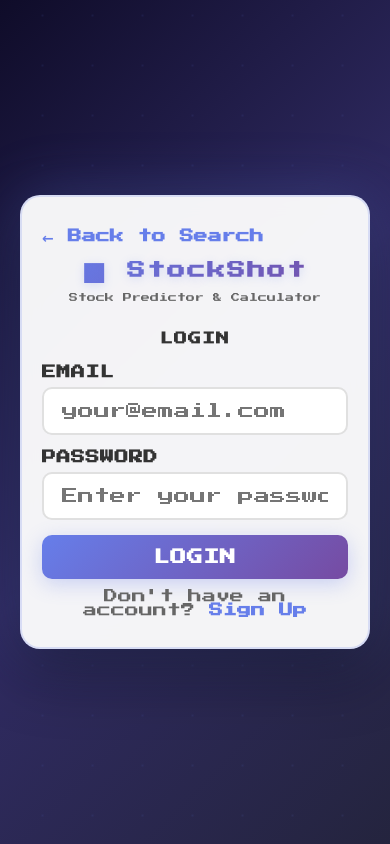
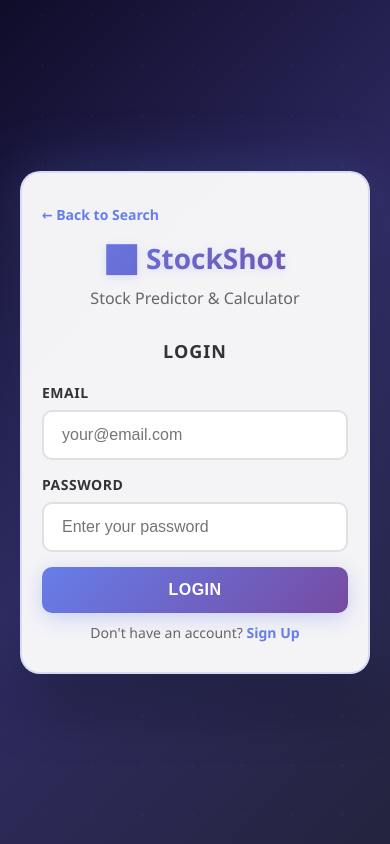
Before and after one commit to themiskouts/StockShot, a website: page login.html in a window 390 px wide. Drawn offline with Linux system fonts and the light colour scheme.

Commit message:
Changed css

```diff
--- a/style.css
+++ b/style.css
@@ -1,5 +1,4 @@
 @import url('https://fonts.googleapis.com/css2?family=Press+Start+2P&display=swap');
-
 * {
   margin: 0;
   padding: 0;
@@ -7,7 +6,7 @@
 }
 
 body {
-  font-family: 'Press Start 2P', cursive;
+  font-family: 'Segoe UI', Tahoma, Geneva, Verdana, sans-serif;
   background: linear-gradient(135deg, #0f0c29 0%, #302b63 50%, #24243e 100%);
   min-height: 100vh;
   display: flex;
@@ -29,18 +28,17 @@ body {
     border-radius: 8px;
     text-decoration: none;
     font-weight: 600;
-    font-size: 12px;
+    font-size: 14px;
     border: 1px solid #dcdfe6;
     transition: all 0.2s ease;
     margin-bottom: 20px;
     cursor: pointer;
-    font-family: 'Press Start 2P', cursive;
 }
 
 .btn-back:hover {
     background-color: #e4e7ed;
     color: #1a1a1a;
-    transform: translateX(-3px);
+    transform: translateX(-3px); /* Subtle shift left effect */
 }
 
 /* Animated background elements */
@@ -80,23 +78,20 @@ h1 {
   color: #667eea;
   margin-bottom: 10px;
   text-align: center;
-  font-size: 24px;
+  font-size: 36px;
   text-shadow: 0 2px 10px rgba(102, 126, 234, 0.2);
   background: linear-gradient(135deg, #667eea 0%, #764ba2 100%);
   -webkit-background-clip: text;
   -webkit-text-fill-color: transparent;
   background-clip: text;
-  font-family: 'Press Start 2P', cursive;
-  letter-spacing: 2px;
 }
 
 .subtitle {
   color: #666;
   text-align: center;
   margin-bottom: 30px;
-  font-size: 11px;
+  font-size: 16px;
   font-weight: 500;
-  font-family: 'Press Start 2P', cursive;
 }
 
 .search-box {
@@ -110,10 +105,9 @@ input {
   padding: 14px 18px;
   border: 2px solid #e0e0e0;
   border-radius: 12px;
-  font-size: 12px;
+  font-size: 16px;
   transition: all 0.3s ease;
   background: #f9f9f9;
-  font-family: 'Press Start 2P', cursive;
 }
 
 input:focus {
@@ -131,13 +125,12 @@ button {
   border: none;
   border-radius: 12px;
   cursor: pointer;
-  font-size: 11px;
+  font-size: 16px;
   font-weight: bold;
   transition: all 0.3s ease;
   box-shadow: 0 5px 20px rgba(102, 126, 234, 0.3);
   text-transform: uppercase;
   letter-spacing: 0.5px;
-  font-family: 'Press Start 2P', cursive;
 }
 
 button:hover {
@@ -175,31 +168,28 @@ button:active {
 }
 
 .stock-symbol {
-  font-size: 20px;
+  font-size: 28px;
   font-weight: bold;
   color: #667eea;
   margin-bottom: 12px;
   text-transform: uppercase;
   letter-spacing: 2px;
-  font-family: 'Press Start 2P', cursive;
 }
 
 .stock-price {
-  font-size: 24px;
+  font-size: 42px;
   background: linear-gradient(135deg, #667eea 0%, #764ba2 100%);
   -webkit-background-clip: text;
   -webkit-text-fill-color: transparent;
   background-clip: text;
   margin-bottom: 15px;
   font-weight: bold;
-  font-family: 'Press Start 2P', cursive;
 }
 
 .stock-change {
-  font-size: 11px;
+  font-size: 16px;
   margin-bottom: 8px;
   color: #555;
-  font-family: 'Press Start 2P', cursive;
 }
 
 .change-positive {
@@ -234,8 +224,6 @@ button:active {
   border: 2px solid #e0e0e0;
   border-radius: 10px;
   background: white;
-  font-family: 'Press Start 2P', cursive;
-  font-size: 11px;
 }
 
 .calc-input input:focus {
@@ -261,20 +249,18 @@ button:active {
 
 .result-label {
   color: #999;
-  font-size: 9px;
+  font-size: 13px;
   margin-bottom: 8px;
   text-transform: uppercase;
   letter-spacing: 0.5px;
   font-weight: 600;
-  font-family: 'Press Start 2P', cursive;
 }
 
 .result-value {
-  font-size: 18px;
+  font-size: 32px;
   color: #667eea;
   font-weight: bold;
   margin-bottom: 15px;
-  font-family: 'Press Start 2P', cursive;
 }
 
 .nav-buttons {
@@ -288,12 +274,11 @@ button:active {
   flex: 1;
   min-width: 120px;
   padding: 12px;
-  font-size: 9px;
+  font-size: 14px;
   background: #e0e0e0;
   color: #333;
   box-shadow: none;
   text-transform: capitalize;
-  font-family: 'Press Start 2P', cursive;
 }
 
 .nav-buttons button.active {
@@ -309,119 +294,9 @@ button:active {
 h3 {
   color: #333;
   margin-bottom: 15px;
-  font-size: 13px;
+  font-size: 18px;
   text-transform: uppercase;
   letter-spacing: 1px;
-  font-family: 'Press Start 2P', cursive;
-}
-
-/* Auth Form Styling */
-.auth-container {
-    max-width: 400px;
-}
-
-.auth-form {
-    display: flex;
-    flex-direction: column;
-    gap: 15px;
-}
-
-.form-group {
-    display: flex;
-    flex-direction: column;
-}
-
-.form-group label {
-    color: #333;
-    margin-bottom: 8px;
-    font-weight: 600;
-    font-size: 9px;
-    text-transform: uppercase;
-    letter-spacing: 0.5px;
-    font-family: 'Press Start 2P', cursive;
-}
-
-.form-group input {
-    padding: 14px 18px;
-    border: 2px solid #e0e0e0;
-    border-radius: 10px;
-    font-size: 11px;
-    transition: all 0.3s ease;
-    background: white;
-    font-family: 'Press Start 2P', cursive;
-}
-
-.form-group input:focus {
-    outline: none;
-    border-color: #667eea;
-    box-shadow: 0 0 20px rgba(102, 126, 234, 0.2);
-}
-
-.auth-button {
-    padding: 14px;
-    background: linear-gradient(135deg, #667eea 0%, #764ba2 100%);
-    color: white;
-    border: none;
-    border-radius: 10px;
-    cursor: pointer;
-    font-size: 11px;
-    font-weight: bold;
-    transition: all 0.3s ease;
-    text-transform: uppercase;
-    letter-spacing: 0.5px;
-    font-family: 'Press Start 2P', cursive;
-}
-
-.auth-button:hover {
-    transform: translateY(-3px);
-    box-shadow: 0 10px 30px rgba(102, 126, 234, 0.5);
-}
-
-.toggle-text {
-    text-align: center;
-    color: #666;
-    font-size: 9px;
-    margin-top: 10px;
-    font-family: 'Press Start 2P', cursive;
-}
-
-.toggle-text a {
-    color: #667eea;
-    cursor: pointer;
-    font-weight: bold;
-    text-decoration: none;
-    font-family: 'Press Start 2P', cursive;
-}
-
-.toggle-text a:hover {
-    text-decoration: underline;
-}
-
-.message {
-    padding: 12px;
-    border-radius: 8px;
-    text-align: center;
-    margin-bottom: 15px;
-    display: none;
-    font-weight: 600;
-    font-size: 9px;
-    font-family: 'Press Start 2P', cursive;
-}
-
-.message.success {
-    background: #d4edda;
-    color: #155724;
-    display: block;
-}
-
-.message.error {
-    background: #f8d7da;
-    color: #721c24;
-    display: block;
-}
-
-#signup-form {
-    display: none;
 }
 
 /* Responsive */
@@ -431,11 +306,11 @@ h3 {
   }
 
   h1 {
-    font-size: 18px;
+    font-size: 28px;
   }
 
   .stock-price {
-    font-size: 20px;
+    font-size: 32px;
   }
 
   .calc-input {
@@ -445,14 +320,5 @@ h3 {
   .calc-input input,
   .calc-input button {
     width: 100%;
-    font-size: 11px;
-  }
-
-  input, button {
-    font-size: 11px;
-  }
-
-  .subtitle, .result-label, .toggle-text {
-    font-size: 9px;
   }
 }
```
